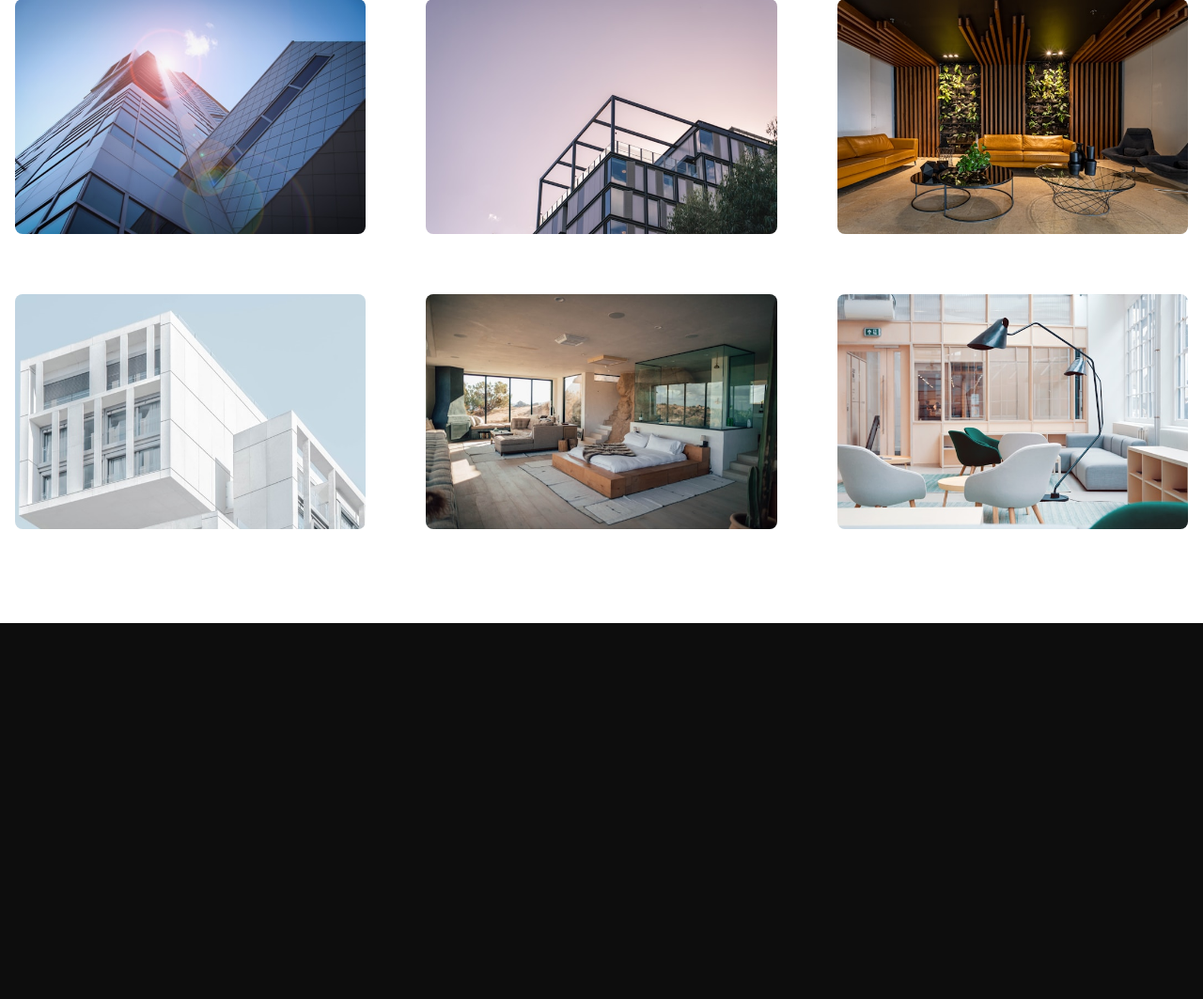
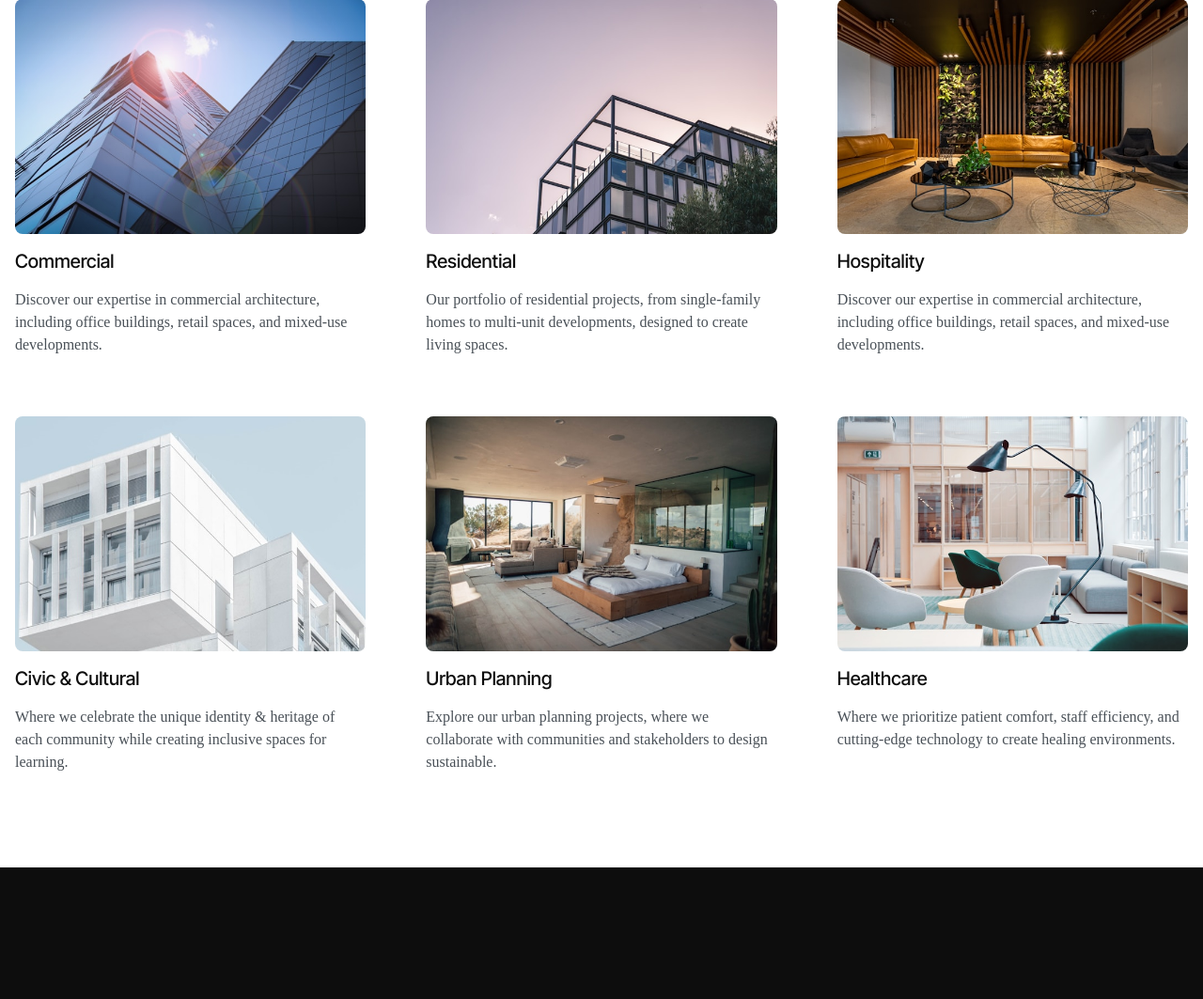
Before and after one commit to mariovida/zona, a PHP site: page /about-us in a window 1280 px wide. Shown: the part 2709-3772 px from the top of the page at 94% size. Run offline with PHP 8.4, Linux system fonts and the light colour scheme; some libraries are stand-ins or nearby versions; some web fonts are replaced.

Commit message:
sectors section

```diff
--- a/about-us.php
+++ b/about-us.php
@@ -220,6 +220,8 @@
                         <div class="sectors_box-image">
                             <img src="./images/sector_1.jpg" />
                         </div>
+                        <h6>Commercial</h6>
+                        <p>Discover our expertise in commercial architecture, including office buildings, retail spaces, and mixed-use developments.</p>
                     </div>
                 </div>
                 <div class="col-4">
@@ -227,6 +229,8 @@
                         <div class="sectors_box-image">
                             <img src="./images/sector_2.jpg" />
                         </div>
+                        <h6>Residential</h6>
+                        <p>Our portfolio of residential projects, from single-family homes to multi-unit developments, designed to create living spaces.</p>
                     </div>
                 </div>
                 <div class="col-4">
@@ -234,6 +238,8 @@
                         <div class="sectors_box-image">
                             <img src="./images/sector_3.jpg" />
                         </div>
+                        <h6>Hospitality</h6>
+                        <p>Discover our expertise in commercial architecture, including office buildings, retail spaces, and mixed-use developments.</p>
                     </div>
                 </div>
                 <div class="col-4">
@@ -241,6 +247,8 @@
                         <div class="sectors_box-image">
                             <img src="./images/sector_4.jpg" />
                         </div>
+                        <h6>Civic & Cultural</h6>
+                        <p>Where we celebrate the unique identity & heritage of each community while creating inclusive spaces for learning.</p>
                     </div>
                 </div>
                 <div class="col-4">
@@ -248,6 +256,8 @@
                         <div class="sectors_box-image">
                             <img src="./images/sector_5.jpg" />
                         </div>
+                        <h6>Urban Planning</h6>
+                        <p>Explore our urban planning projects, where we collaborate with communities and stakeholders to design sustainable.</p>
                     </div>
                 </div>
                 <div class="col-4">
@@ -255,6 +265,8 @@
                         <div class="sectors_box-image">
                             <img src="./images/sector_6.jpg" />
                         </div>
+                        <h6>Healthcare</h6>
+                        <p>Where we prioritize patient comfort, staff efficiency, and cutting-edge technology to create healing environments.</p>
                     </div>
                 </div>
             </div>
--- a/css/sectors.css
+++ b/css/sectors.css
@@ -11,3 +11,16 @@
   width: 100%;
   height: 100%;
 }
+.sectors .sectors_box h6 {
+  font-family: ff-secondary;
+  font-size: 20px;
+  font-weight: 500;
+  color: var(--vz-main);
+  padding: 20px 0;
+  margin-bottom: 0;
+}
+.sectors .sectors_box p {
+  font-size: 16px;
+  color: var(--vz-gray-700);
+  margin-bottom: 0;
+}
```
